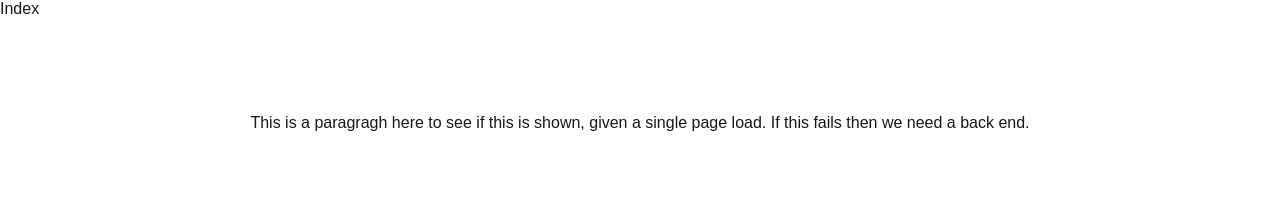
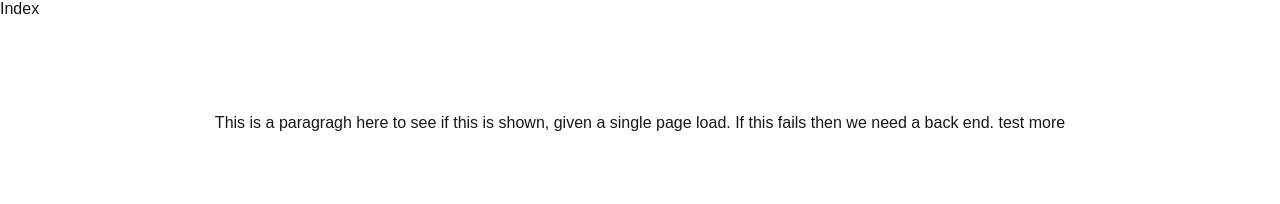
Before and after one commit to GaryBackEndElecEng/testapp, a Next.js app: page /nexPage in a window 1280 px wide. Shown: the top 204 px of the page. Built offline with nearby package versions, Linux system fonts and the light colour scheme.

Commit message:
test again-added env(s)

```diff
--- a/src/app/nexPage/nextPage.ts
+++ b/src/app/nexPage/nextPage.ts
@@ -11,7 +11,7 @@ class NextPage{
         container.style.cssText="margin-inline:auto;margin-block:6rem;display:flex;justify-content:center;align-items:center; gap:2rem";
         const para=document.createElement("p");
         para.style.cssText="margin-inline:auto;padding-inline:1rem;";
-        para.textContent="This is a paragragh here to see if this is shown, given a single page load. If this fails then we need a back end.";
+        para.textContent="This is a paragragh here to see if this is shown, given a single page load. If this fails then we need a back end. test more";
         container.appendChild(para);
         parent.appendChild(container);
     }
```
